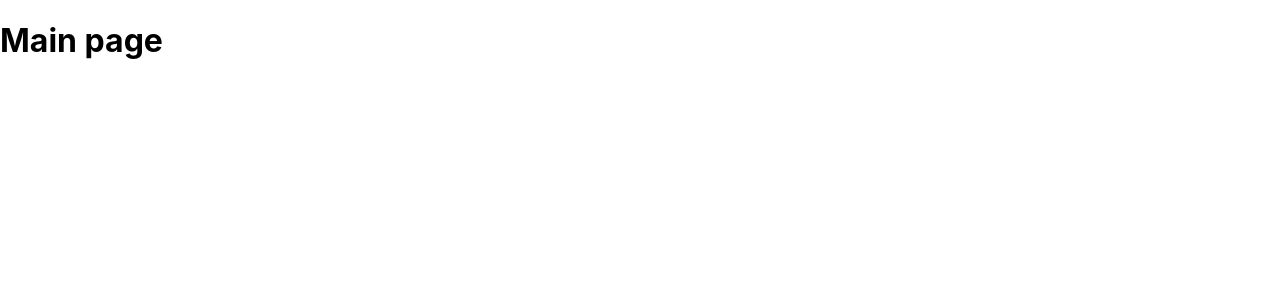
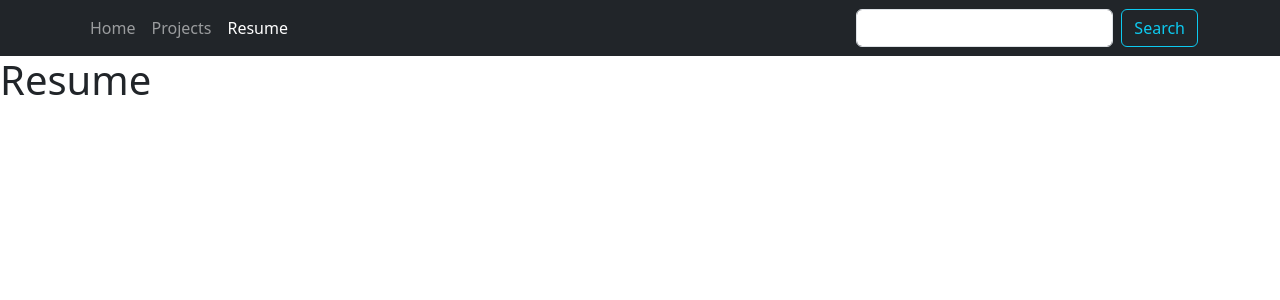
Before and after one commit to igorpsf/igorp-io, a React (Create React App) app: page /resume in a window 1280 px wide. Shown: the top 300 px of the page. Built offline with nearby package versions, Linux system fonts and the light colour scheme.

Commit message:
Added bootstrap menu header and Routes

```diff
--- a/package.json
+++ b/package.json
@@ -6,8 +6,14 @@
     "@testing-library/jest-dom": "^5.17.0",
     "@testing-library/react": "^13.4.0",
     "@testing-library/user-event": "^13.5.0",
+    "bootstrap": "^5.3.1",
+    "bootstrap-icons": "^1.10.5",
     "react": "^18.2.0",
+    "react-bootstrap": "^2.8.0",
+    "react-bootstrap-icons": "^1.10.3",
     "react-dom": "^18.2.0",
+    "react-router": "^6.15.0",
+    "react-router-dom": "^6.15.0",
     "react-scripts": "5.0.1",
     "web-vitals": "^2.1.4"
   },
--- a/src/App.js
+++ b/src/App.js
@@ -1,9 +1,12 @@
+import Header from "./components/Header";
+import 'bootstrap/dist/css/bootstrap.min.css'
+
 
 
 function App() {
   return (
     <div >
-      <h1>Main page</h1>
+      <Header/>
     </div>
   );
 }
--- /dev/null
+++ b/src/components/Header.js
@@ -0,0 +1,61 @@
+import React from 'react';
+import {Route, Routes} from "react-router";
+import Home from "../pages/Home";
+import Projects from "../pages/Projects";
+import Resume from "../pages/Resume";
+import {Button, Container, Form, FormControl, Nav, Navbar} from "react-bootstrap";
+import NavbarToggle from "react-bootstrap/NavbarToggle";
+import NavbarCollapse from "react-bootstrap/NavbarCollapse";
+import {NavLink} from "react-router-dom";
+
+const Header = () => {
+    return (
+        <>
+            <Navbar collapseOnSelect expand="md" bg="dark" variant="dark">
+                <Container>
+
+                    <div className="d-flex ms-auto">
+                        <NavbarToggle area-controls="responsive-navbar-nav"/>
+                    </div>
+
+                    <NavbarCollapse id="responsive-navbar-nav">
+                        <Nav className="me-auto">
+                            <Nav.Link to="/" as={NavLink}>Home</Nav.Link>
+                            <Nav.Link to="/projects" as={NavLink}>Projects</Nav.Link>
+                            <Nav.Link to="/resume" as={NavLink}>Resume</Nav.Link>
+                        </Nav>
+
+                        <Form inline="true" className="d-flex justify-content-center">
+                            <div className="d-flex">
+                                <FormControl
+                                    inline="true"
+                                    type="text"
+                                    className="me-sm-2"
+                                    //onChange={handleSearch}
+                                />
+                                <Button
+                                    variant="outline-info"
+                                    className="me-auto"
+                                    inline="true"
+                                >
+                                    Search
+                                </Button>
+                            </div>
+
+
+
+                        </Form>
+
+                    </NavbarCollapse>
+                </Container>
+            </Navbar>
+            <Routes>
+                <Route path="/" element={<Home/>}/>
+                <Route path="/projects" element={<Projects/>}/>
+                <Route path="/resume" element={<Resume/>}/>
+            </Routes>
+        </>
+    );
+};
+
+export default Header;
--- a/src/index.js
+++ b/src/index.js
@@ -3,11 +3,14 @@ import ReactDOM from 'react-dom/client';
 import './index.css';
 import App from './App';
 import reportWebVitals from './reportWebVitals';
+import {BrowserRouter} from "react-router-dom";
 
 const root = ReactDOM.createRoot(document.getElementById('root'));
 root.render(
   <React.StrictMode>
-    <App />
+      <BrowserRouter>
+        <App />
+      </BrowserRouter>
   </React.StrictMode>
 );
 
--- /dev/null
+++ b/src/pages/Home.js
@@ -0,0 +1,11 @@
+import React from 'react';
+
+const Home = () => {
+    return (
+        <div>
+            <h1>Home</h1>
+        </div>
+    );
+};
+
+export default Home;
--- /dev/null
+++ b/src/pages/Projects.js
@@ -0,0 +1,12 @@
+import React from 'react';
+
+const Projects = () => {
+    return (
+        <div>
+            <h1>Projects</h1>
+
+        </div>
+    );
+};
+
+export default Projects;
--- /dev/null
+++ b/src/pages/Resume.js
@@ -0,0 +1,12 @@
+import React from 'react';
+
+const Resume = () => {
+    return (
+        <div>
+            <h1>Resume</h1>
+
+        </div>
+    );
+};
+
+export default Resume;
```
Also changed, not shown: 1 other file (tests, documents, lock files or other folders).
